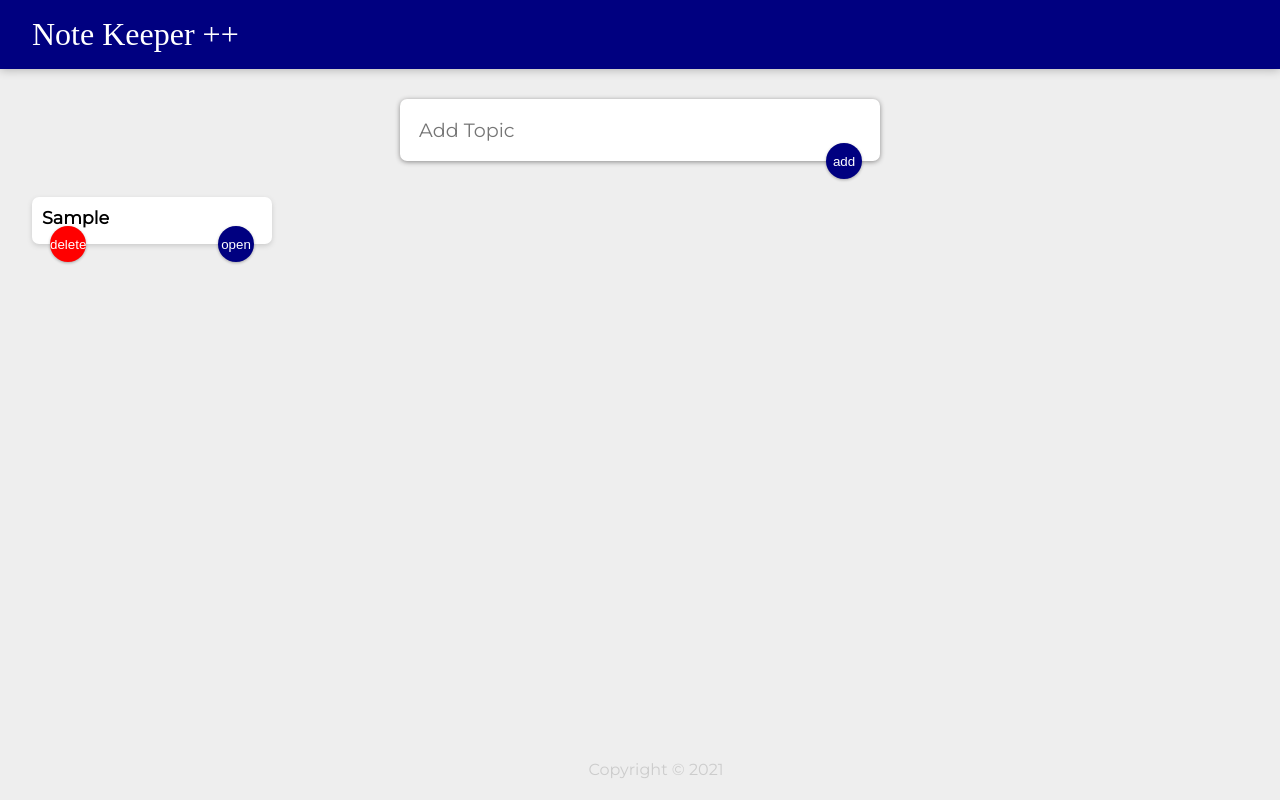
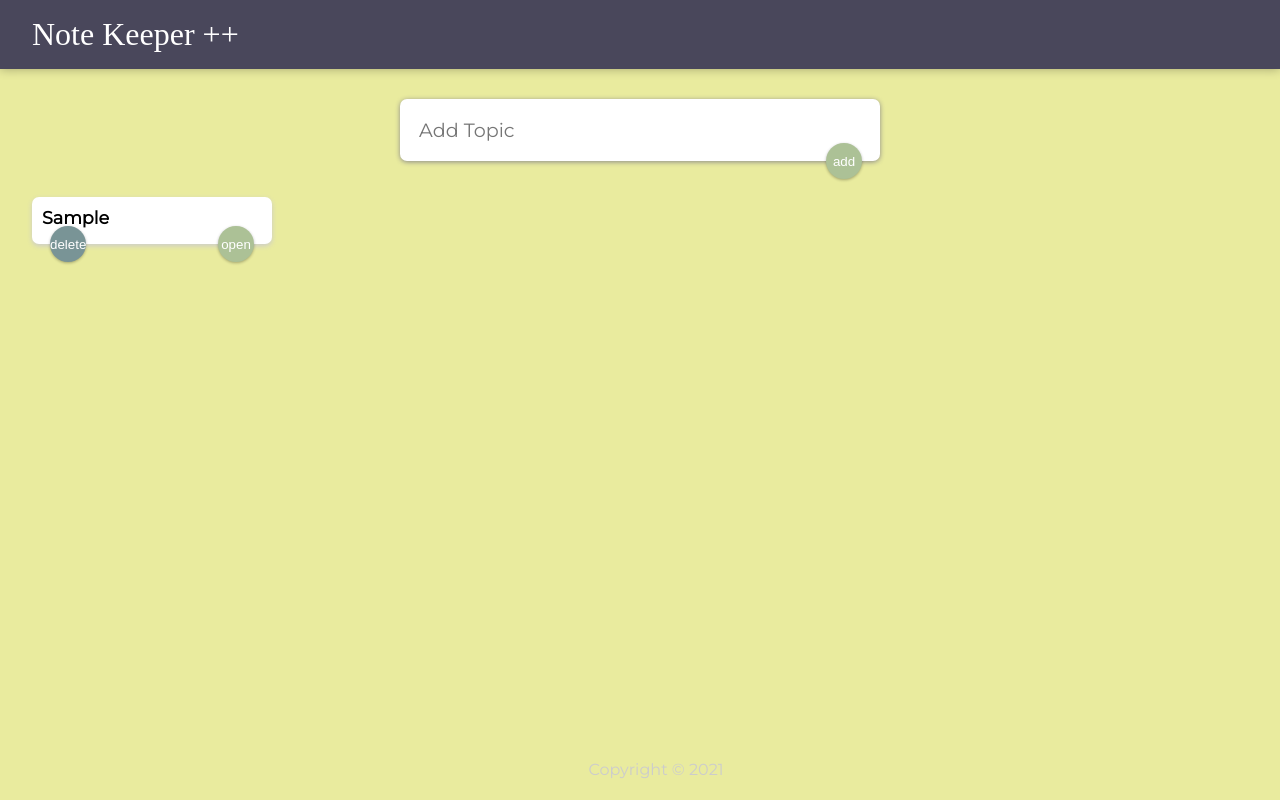
Before and after one commit to dstnmyrs99/notekeeper, a React app: page / in a window 1280 px wide. Both pictures are taken after typing "Sample" into the empty fields and a click on the button "add". Built offline with nearby package versions, Linux system fonts and the light colour scheme; a web font is replaced by a local one.

Commit message:
changed color palette

```diff
--- a/public/styles.css
+++ b/public/styles.css
@@ -8,12 +8,12 @@ html {
 }
 body {
   overflow-x: hidden;
-  background: #eee;
+  background: #E9EB9E;
   padding: 0 16px;
 }
 
 header {
-  background-color: navy;
+  background-color: #49475B;
   margin: auto -16px;
   padding: 16px 32px;
   box-shadow: 0 0 10px 0 rgba(0, 0, 0, 0.3);
@@ -60,7 +60,7 @@ footer p {
   position: absolute;
   right: 18px;
   bottom: -18px;
-  background: navy;
+  background: #ACC196;
   color: #fff;
   border: none;
   border-radius: 50%;
@@ -94,7 +94,7 @@ form button {
   position: absolute;
   right: 18px;
   bottom: -18px;
-  background: navy;
+  background: #ACC196;
   color: #fff;
   border: none;
   border-radius: 50%;
@@ -108,7 +108,7 @@ form button {
   position: absolute;
   left: 18px;
   bottom: -18px;
-  background: red;
+  background: #799496;
   color: #fff;
   border: none;
   border-radius: 50%;
@@ -122,7 +122,7 @@ form button {
   position: absolute;
   right: 18px;
   top: -18px;
-  background: navy;
+  background: #799496;
   color: #fff;
   border: none;
   border-radius: 50%;
```
